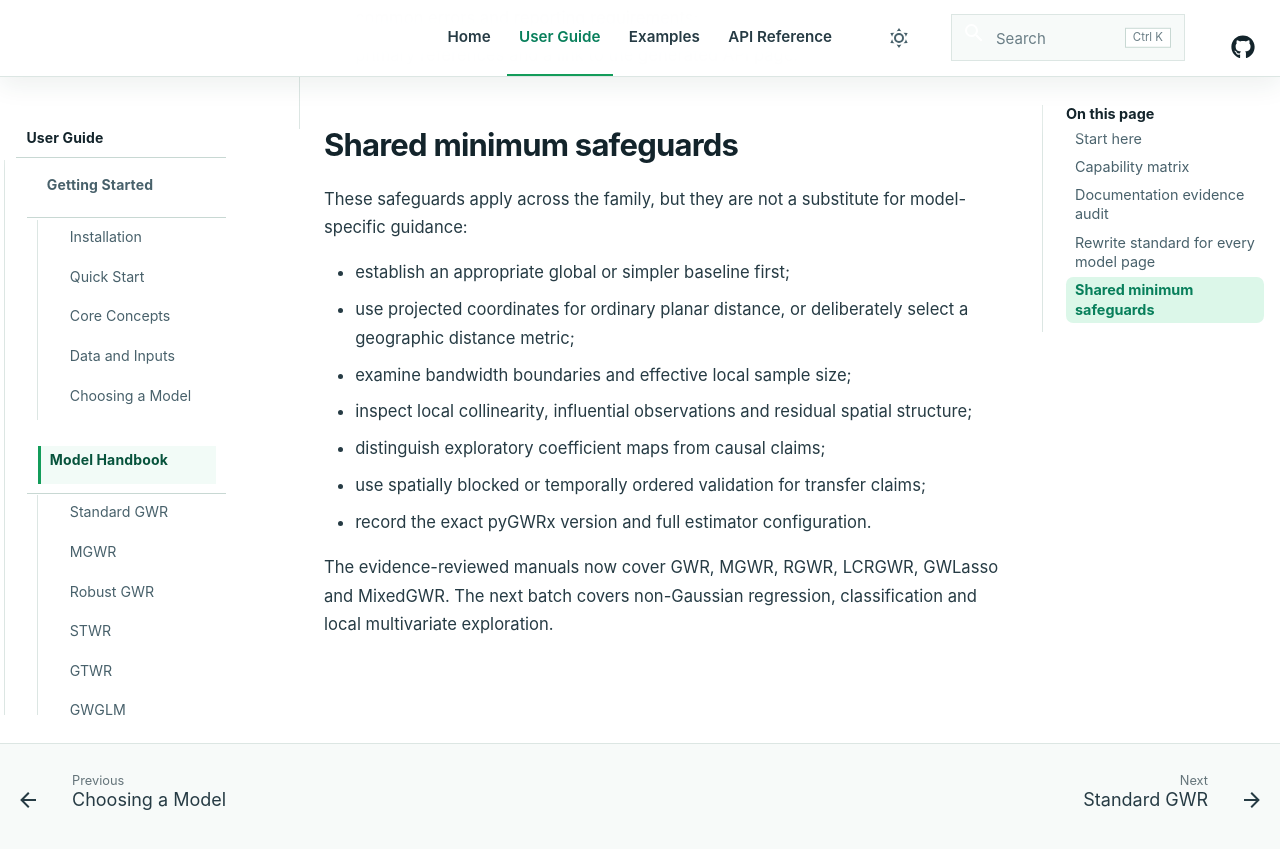
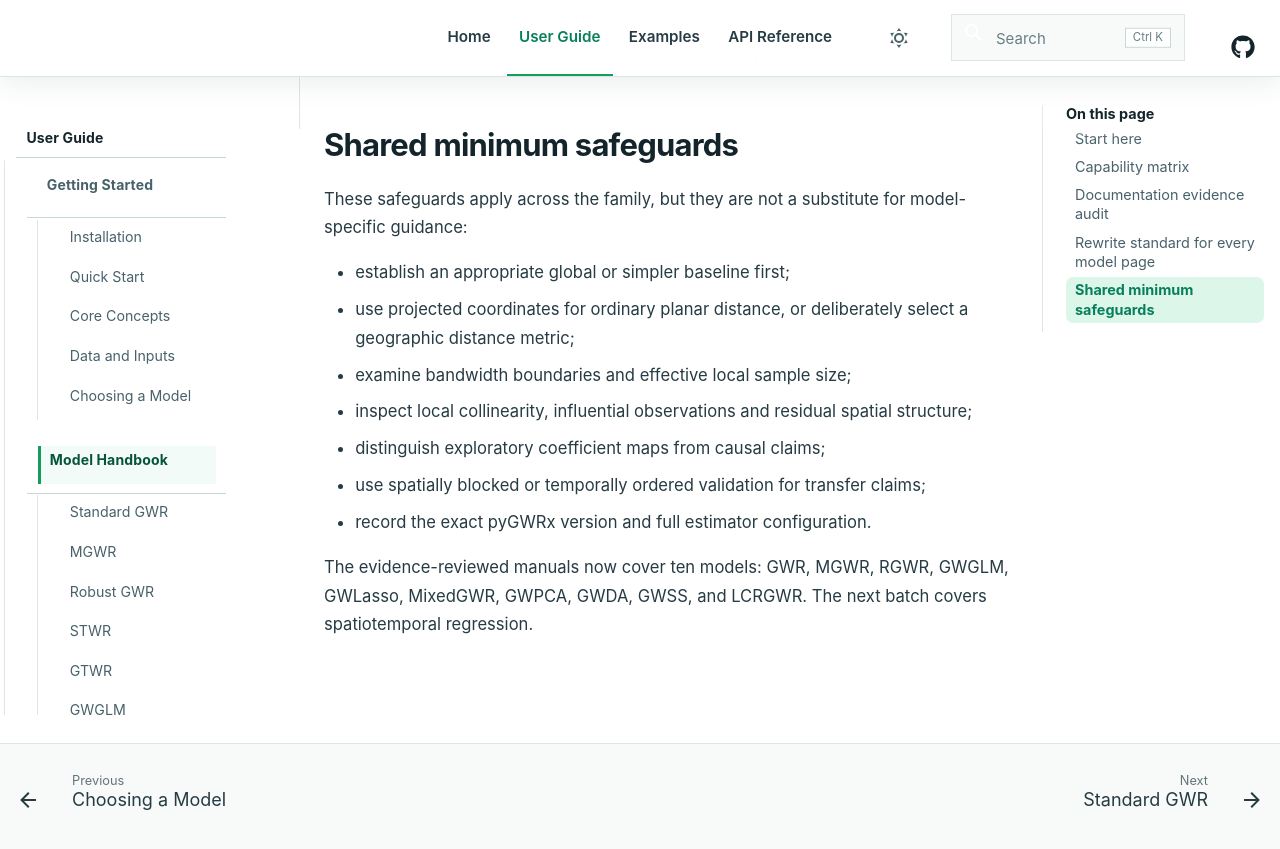
Before and after one commit to hujinghaoabcd/pyGWRx, an MkDocs documentation site: the page built from docs/models/index.md, in a window 1280 px wide and 900 px high, scrolled down 8670 px. Shown: the top 849 px of the window. Built offline with MkDocs 1.6.1 and Material for MkDocs 9.7.7, drawn with Linux system fonts in a browser that asks for light colours; comment, search, counter and statistics services are not loaded; some of the changed text lies outside the part shown.

Commit message:
Mark GLM and multivariate manuals as complete

```diff
--- a/docs/models/index.md
+++ b/docs/models/index.md
@@ -108,4 +108,4 @@ These safeguards apply across the family, but they are not a substitute for mode
 - use spatially blocked or temporally ordered validation for transfer claims;
 - record the exact pyGWRx version and full estimator configuration.
 
-The evidence-reviewed manuals now cover GWR, MGWR, RGWR, LCRGWR, GWLasso and MixedGWR. The next batch covers non-Gaussian regression, classification and local multivariate exploration.
+The evidence-reviewed manuals now cover ten models: GWR, MGWR, RGWR, GWGLM, GWLasso, MixedGWR, GWPCA, GWDA, GWSS, and LCRGWR. The next batch covers spatiotemporal regression.
```
Also changed, not shown: other parts of docs/models/index.md (+4 -4 lines).
